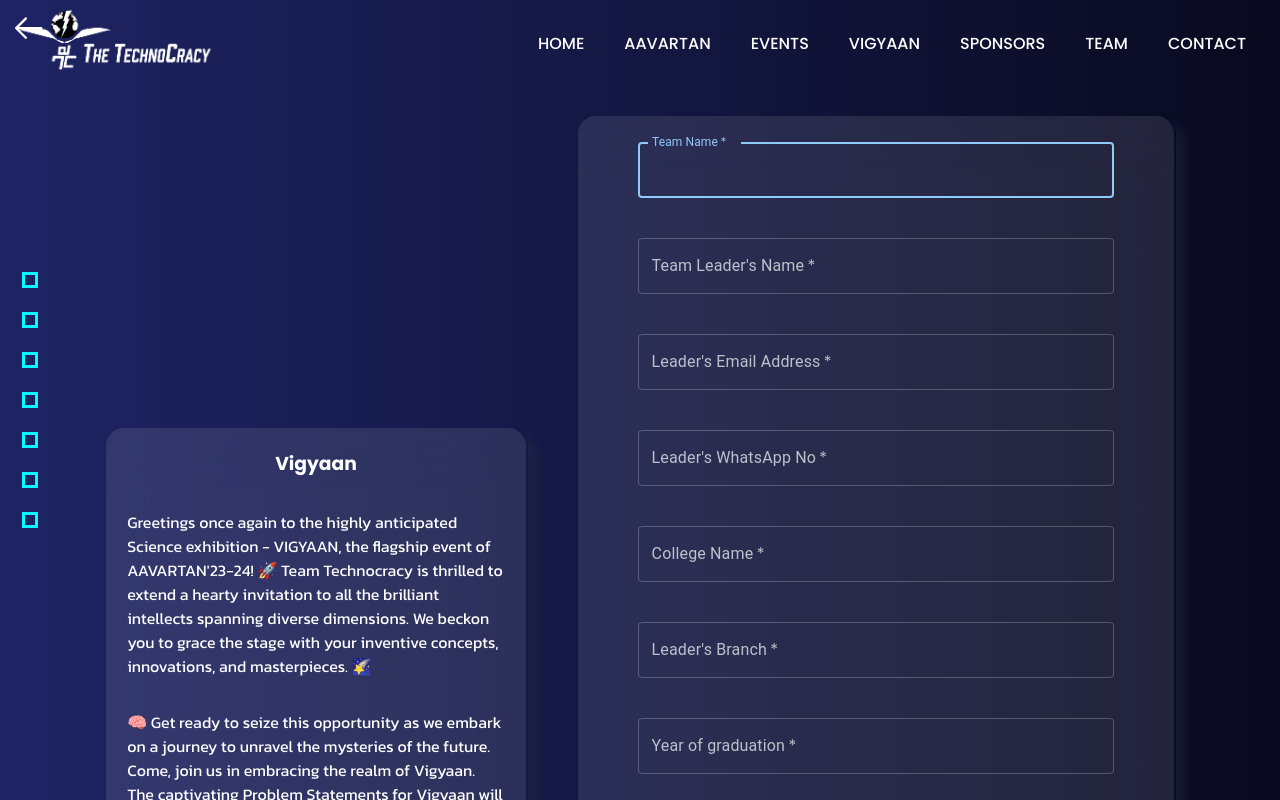
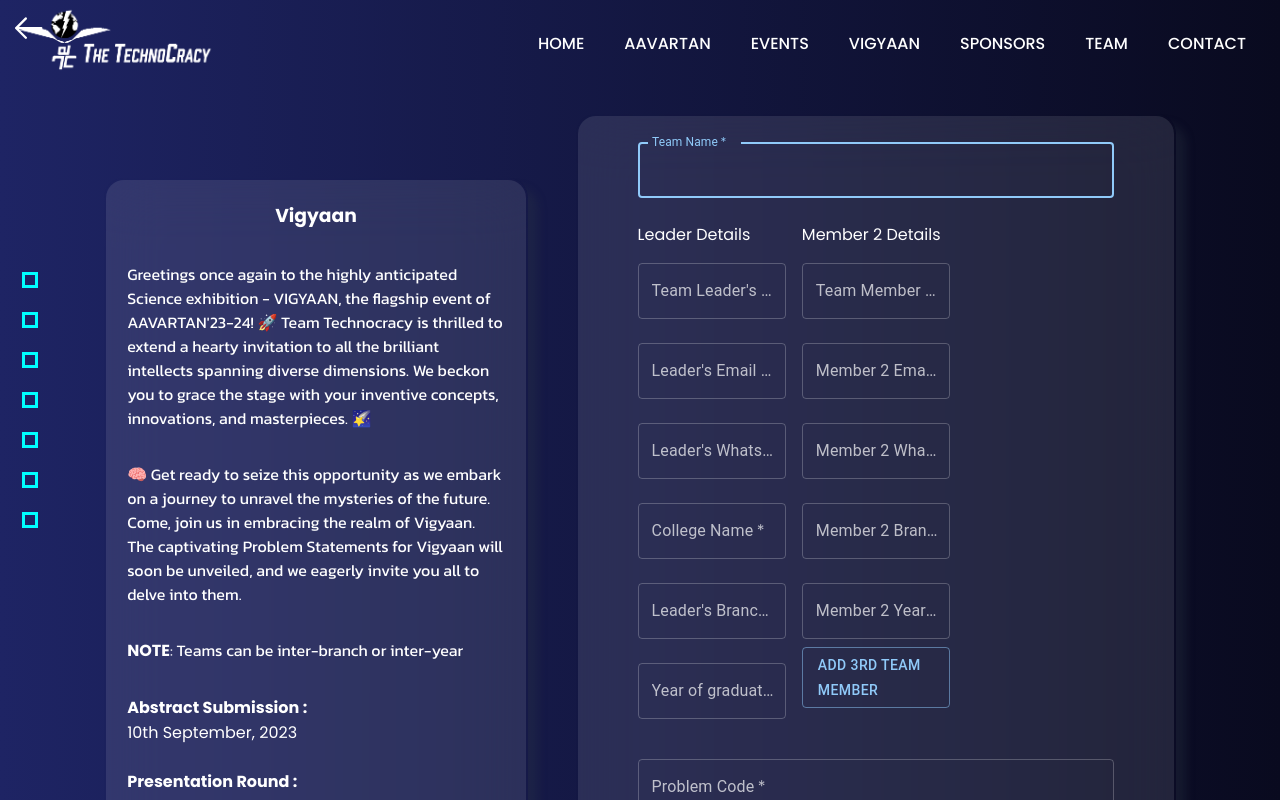
Before and after one commit to Team-Technocracy/TC-Frontend-aug, a React (Create React App) app: page /register/vigyaan in a window 1280 px wide. Shown: the top 800 px of the page. Built offline with nearby package versions, Linux system fonts and the light colour scheme; what web3.storage would draw is missing.

Commit message:
new vigyaan form

```diff
--- a/src/components/Forms/Registration/Vigyaan/VigyaanForm.jsx
+++ b/src/components/Forms/Registration/Vigyaan/VigyaanForm.jsx
@@ -75,9 +75,15 @@ function VigyaanForm() {
     Leader_branch: "",
     YOG: "",
     Member2_name: "",
+    Member2_email: "",
+    Member2_yog: "",
     Member2_whatsapp: "",
+    Member2_branch: "",
     Member3_name: "",
+    Member3_email: "",
+    Member3_yog: "",
     Member3_whatsapp: "",
+    Member3_branch: "",
     Problem_code: "",
     file: null,
   });
@@ -113,6 +119,7 @@ function VigyaanForm() {
   }
 
   async function submit() {
+    console.log(form)
     setIsSubmitting(true);
     showLoader();
 
@@ -120,23 +127,14 @@ function VigyaanForm() {
     const isMember2WhatsAppValid = isWhatsAppNumberValid(form.Member2_whatsapp);
     const isMember3WhatsAppValid = isWhatsAppNumberValid(form.Member3_whatsapp);
 
-    if (
-      form.Team_name !== "" &&
-      form.Leader_name !== "" &&
-      form.Leader_email !== "" &&
-      form.Leader_whatsapp !== "" &&
-      isLeaderWhatsAppValid &&
-      form.College !== "" &&
-      form.YOG !== "" &&
-      form.Leader_branch !== "" &&
-      form.Member2_name !== "" &&
-      form.Member2_whatsapp !== "" &&
-      isMember2WhatsAppValid &&
-      ((form.Member3_whatsapp === "" && form.Member3_name==="") ||
-      (isMember3WhatsAppValid && form.Member3_name!== "")) &&
-      form.Problem_code !== "" &&
-      form.file
-    ) {
+    let condition1 = form.Team_name !== "" && form.Leader_name !== "" && form.Leader_email !== "" && form.Leader_whatsapp !== "" && isLeaderWhatsAppValid && form.College !== "" && form.YOG !== "" && form.Leader_branch !== "" && form.Member2_name !== "" && form.Member2_email !== "" && form.Member2_yog !== "" && form.Member2_whatsapp !== "" && form.Member2_branch !== "" && isMember2WhatsAppValid && form.Problem_code !== "" && form.file
+
+    let condition2 = true
+    if (member3) condition2 = form.Member3_email !== "" && form.Member3_name !== "" && form.Member3_whatsapp !== "" && form.Member3_whatsapp !== "" && form.Member3_yog !== "" && isMember3WhatsAppValid && form.Member3_branch !== ""
+    console.log(condition1)
+    console.log(condition2)
+
+    if (condition1 && condition2) {
       try {
         const res1 = await axios.post(`${backend}/vigyaanReg`, form, {
           headers: {
@@ -144,13 +142,25 @@ function VigyaanForm() {
           },
         });
         if (res1.data.ok) {
+          try {
             const res2 = await axios.post(`${backend}/vigyaanAbstract`, form, {
               headers: {
                 "Content-Type": "multipart/form-data",
               },
             });
-          toast.success(res2.data.message);
-        } else {
+            if (res2.data.ok) {
+              toast.success(res2.data.message)
+            }
+            else {
+              toast.error(res2.data.message)
+            }
+          }
+          catch (err2) {
+            console.log(err2);
+            toast.error(err2.reponse.data.message);
+          }
+        }
+        else {
           toast.error(res1.data.message);
         }
       } catch (err) {
@@ -166,6 +176,18 @@ function VigyaanForm() {
 
   const [attri, setAttri] = useState(false);
   const [toggle, setToggle] = useState(false);
+  const [member3, setMember3] = useState(false)
+
+  function member3Click() {
+    if (member3) {
+      form.Member3_name = ""
+      form.Member3_email = ""
+      form.Member3_whatsapp = ""
+      form.Member3_branch = ""
+      form.Member3_yog = ""
+    }
+    setMember3(!member3)
+  }
 
   function changeState() {
     setToggle(!toggle);
@@ -204,6 +226,9 @@ function VigyaanForm() {
                   in embracing the realm of Vigyaan. The captivating Problem
                   Statements for Vigyaan will soon be unveiled, and we eagerly
                   invite you all to delve into them.
+                </p>
+                <p>
+                  <b>NOTE</b>: Teams can be inter-branch or inter-year
                 </p>
                 <p className={styles.event_materials}>
                   <b>Abstract Submission :</b>
@@ -262,6 +287,10 @@ function VigyaanForm() {
                         onKeyUp={(e) => handle(e)}
                       />
                     </Grid>
+
+                    {/* First Column */}
+                    <Grid item xs={12} sm={4}>
+                      <span style={{ color: "white" }}>Leader Details</span>
                       <Grid item xs={12}>
                         <TextField
                           margin="normal"
@@ -322,7 +351,7 @@ function VigyaanForm() {
                           margin="normal"
                           required
                           fullWidth
-                        id="branch"
+                          id="college_name"
                           name="Leader_branch"
                           label="Leader's Branch"
                           variant="outlined"
@@ -343,6 +372,11 @@ function VigyaanForm() {
                           onKeyUp={(e) => handle(e)}
                         />
                       </Grid>
+                    </Grid>
+
+                    {/* Second Column */}
+                    <Grid item xs={12} sm={4}>
+                      <span style={{ color: "white" }}>Member 2 Details</span>
                       <Grid item xs={12}>
                         <TextField
                           margin="normal"
@@ -360,9 +394,23 @@ function VigyaanForm() {
                       <Grid item xs={12}>
                         <TextField
                           margin="normal"
+                          name="Member2_email"
+                          id="name2"
+                          label="Member 2 Email"
+                          type="text"
+                          required
+                          fullWidth
+                          variant="outlined"
+                          autoComplete="none"
+                          onKeyUp={(e) => handle(e)}
+                        />
+                      </Grid>
+                      <Grid item xs={12}>
+                        <TextField
+                          margin="normal"
                           name="Member2_whatsapp"
                           id="whatsapp3"
-                        label="Team Member 2 Whatsapp No."
+                          label="Member 2 Whatsapp No."
                           type="text"
                           required
                           fullWidth
@@ -374,6 +422,42 @@ function VigyaanForm() {
                           <p style={{ color: "red" }}>WhatsApp number must be of 10 digits.</p>
                         )}
                       </Grid>
+                      <Grid item xs={12}>
+                        <TextField
+                          margin="normal"
+                          required
+                          fullWidth
+                          id="college_name"
+                          name="Member2_branch"
+                          label="Member 2 Branch"
+                          variant="outlined"
+                          autoComplete="off"
+                          onKeyUp={(e) => handle(e)}
+                        />
+                      </Grid>
+                      <Grid item xs={12}>
+                        <TextField
+                          margin="normal"
+                          name="Member2_yog"
+                          id="name2"
+                          label="Member 2 Year of graduation"
+                          type="text"
+                          required
+                          fullWidth
+                          variant="outlined"
+                          autoComplete="none"
+                          onKeyUp={(e) => handle(e)}
+                        />
+                      </Grid>
+                      <Button variant="outlined" component="span" onClick={member3Click}>
+                        {!member3 ? "Add 3rd Team Member" : "Remove 3rd Team Member"}
+                      </Button>
+                    </Grid>
+
+                    {/* 3rd Column */}
+                    {member3 ?
+                      <Grid item xs={12} sm={4}>
+                        <span style={{ color: "white" }}>Member 3 Details</span>
                         <Grid item xs={12}>
                           <TextField
                             margin="normal"
@@ -390,9 +474,23 @@ function VigyaanForm() {
                         <Grid item xs={12}>
                           <TextField
                             margin="normal"
+                            name="Member3_email"
+                            id="name2"
+                            label="Member 3 Email"
+                            type="text"
+                            required
+                            fullWidth
+                            variant="outlined"
+                            autoComplete="none"
+                            onKeyUp={(e) => handle(e)}
+                          />
+                        </Grid>
+                        <Grid item xs={12}>
+                          <TextField
+                            margin="normal"
                             name="Member3_whatsapp"
                             id="whatsapp3"
-                        label="Team Member 3 Whatsapp No."
+                            label="Member 3 Whatsapp No."
                             type="text"
                             fullWidth
                             variant="outlined"
@@ -403,6 +501,35 @@ function VigyaanForm() {
                             <p style={{ color: "red" }}>WhatsApp number must be of 10 digits.</p>
                           )}
                         </Grid>
+                        <Grid item xs={12}>
+                          <TextField
+                            margin="normal"
+                            required
+                            fullWidth
+                            id="college_name"
+                            name="Member3_branch"
+                            label="Member 3 Branch"
+                            variant="outlined"
+                            autoComplete="off"
+                            onKeyUp={(e) => handle(e)}
+                          />
+                        </Grid>
+                        <Grid item xs={12}>
+                          <TextField
+                            margin="normal"
+                            name="Member3_yog"
+                            id="name2"
+                            label="Member 3 Year of graduation"
+                            type="text"
+                            required
+                            fullWidth
+                            variant="outlined"
+                            autoComplete="none"
+                            onKeyUp={(e) => handle(e)}
+                          />
+                        </Grid>
+                      </Grid>
+                      : <></>}
                     <Grid item xs={12}>
                       <TextField
                         margin="normal"
@@ -432,7 +559,7 @@ function VigyaanForm() {
                         </Button>
                       </label>
                       {uploadedFileName && (
-                        <p style={{color:"white", paddingTop:"1rem"}}>Uploaded File: {uploadedFileName}</p>
+                        <p style={{ color: "white", paddingTop: "1rem" }}>Uploaded File: {uploadedFileName}</p>
                       )}
                     </Grid>
                   </Grid>
```
Also changed, not shown: 8 other files (tests, documents, lock files or other folders). Lines whose indentation alone changed are shown as unchanged.
